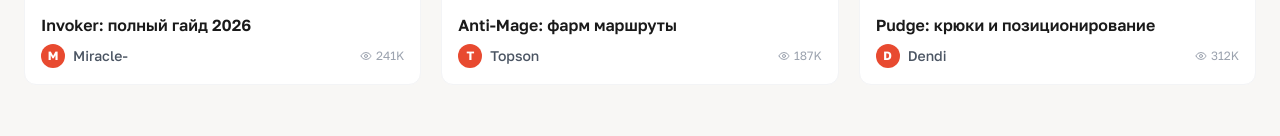
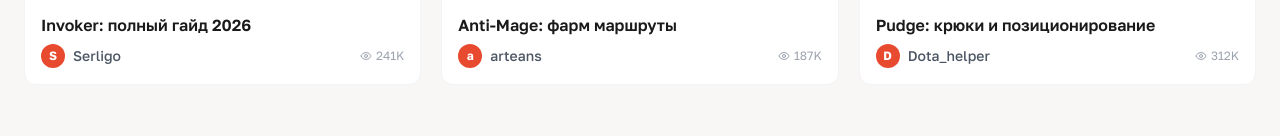
Before and after one commit to pr-poehali-dev/dotalife-comparison-project, a React (Vite) app: page / in a window 1280 px wide. Shown: the part 1616-1752 px from the top of the page. Built offline with nearby package versions, Linux system fonts and the light colour scheme.

Commit message:
# Commit Names
1. **Add Serligo module**
2. **Integrate arteans service**
3. **Implement Dota helper**
4. **Setup Soshiteru feature**
5. **Configure hitaro plugin**
6. **Update Dota helper**

```diff
--- a/src/pages/Index.tsx
+++ b/src/pages/Index.tsx
@@ -52,12 +52,12 @@ const MATCHES = [
 ];
 
 const GUIDES = [
-  { title: "Invoker: полный гайд 2026", author: "Miracle-", views: "241K", duration: "34:12", tier: "Про", hero: "Invoker", videoId: "6wSvk5P1D_I" },
-  { title: "Anti-Mage: фарм маршруты", author: "Topson", views: "187K", duration: "22:45", tier: "Про", hero: "Anti-Mage", videoId: "F9GnFofl6ns" },
-  { title: "Pudge: крюки и позиционирование", author: "Dendi", views: "312K", duration: "28:03", tier: "Легенда", hero: "Pudge", videoId: "yFyamgrBq30" },
-  { title: "Crystal Maiden: расстановка вардов", author: "GH", views: "98K", duration: "18:30", tier: "Про", hero: "Crystal Maiden", videoId: "Jp5AMfYTN6Y" },
-  { title: "Phantom Assassin: выбор предметов", author: "Ana", views: "155K", duration: "25:10", tier: "Легенда", hero: "Phantom Assassin", videoId: "Jt8MDCcnfAw" },
-  { title: "Lina: агрессивная мид-линия", author: "Nisha", views: "203K", duration: "31:05", tier: "Про", hero: "Lina", videoId: "fwHUFUFwQrA" },
+  { title: "Invoker: полный гайд 2026", author: "Serligo", views: "241K", duration: "34:12", tier: "Про", hero: "Invoker", videoId: "6wSvk5P1D_I" },
+  { title: "Anti-Mage: фарм маршруты", author: "arteans", views: "187K", duration: "22:45", tier: "Про", hero: "Anti-Mage", videoId: "F9GnFofl6ns" },
+  { title: "Pudge: крюки и позиционирование", author: "Dota_helper", views: "312K", duration: "28:03", tier: "Легенда", hero: "Pudge", videoId: "yFyamgrBq30" },
+  { title: "Crystal Maiden: расстановка вардов", author: "Soshiteru", views: "98K", duration: "18:30", tier: "Про", hero: "Crystal Maiden", videoId: "Jp5AMfYTN6Y" },
+  { title: "Phantom Assassin: выбор предметов", author: "hitaro", views: "155K", duration: "25:10", tier: "Легенда", hero: "Phantom Assassin", videoId: "Jt8MDCcnfAw" },
+  { title: "Lina: агрессивная мид-линия", author: "Dota_helper", views: "203K", duration: "31:05", tier: "Про", hero: "Lina", videoId: "fwHUFUFwQrA" },
 ];
 
 const PLAYERS = [
```
